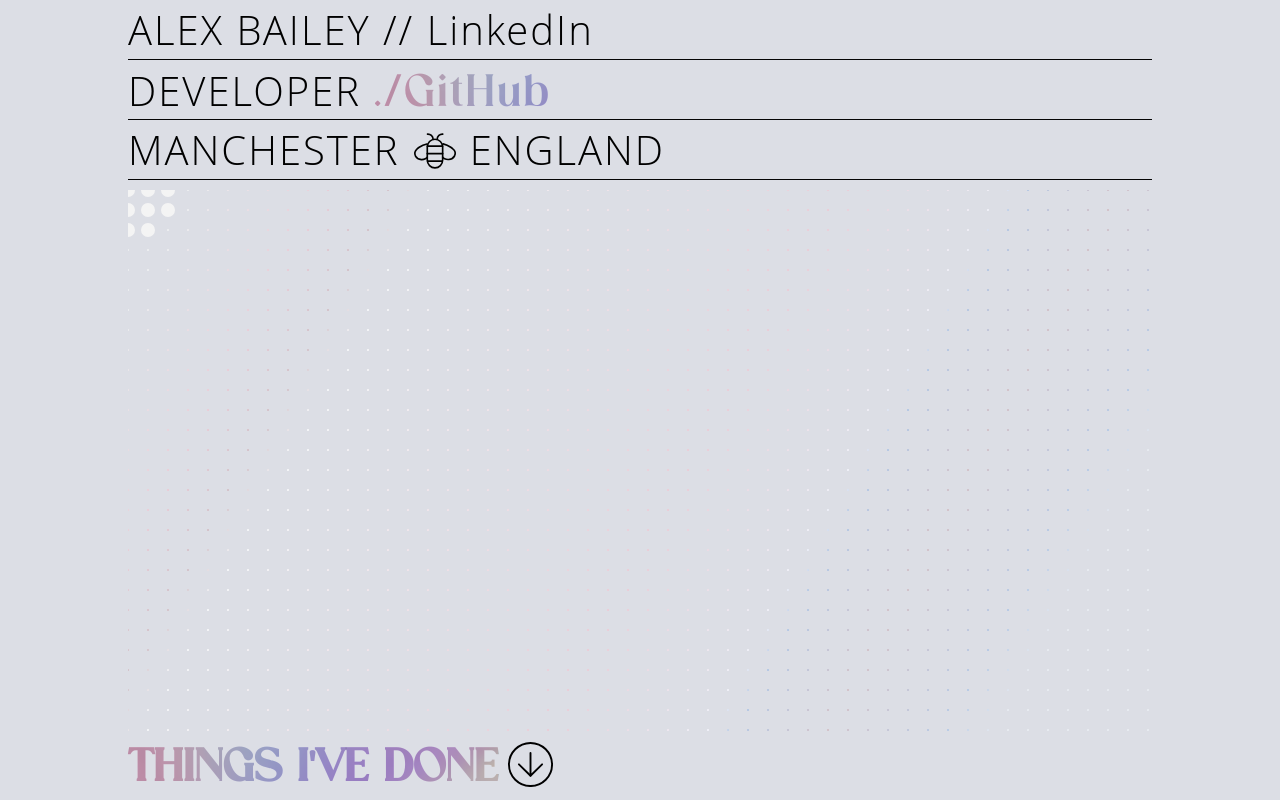
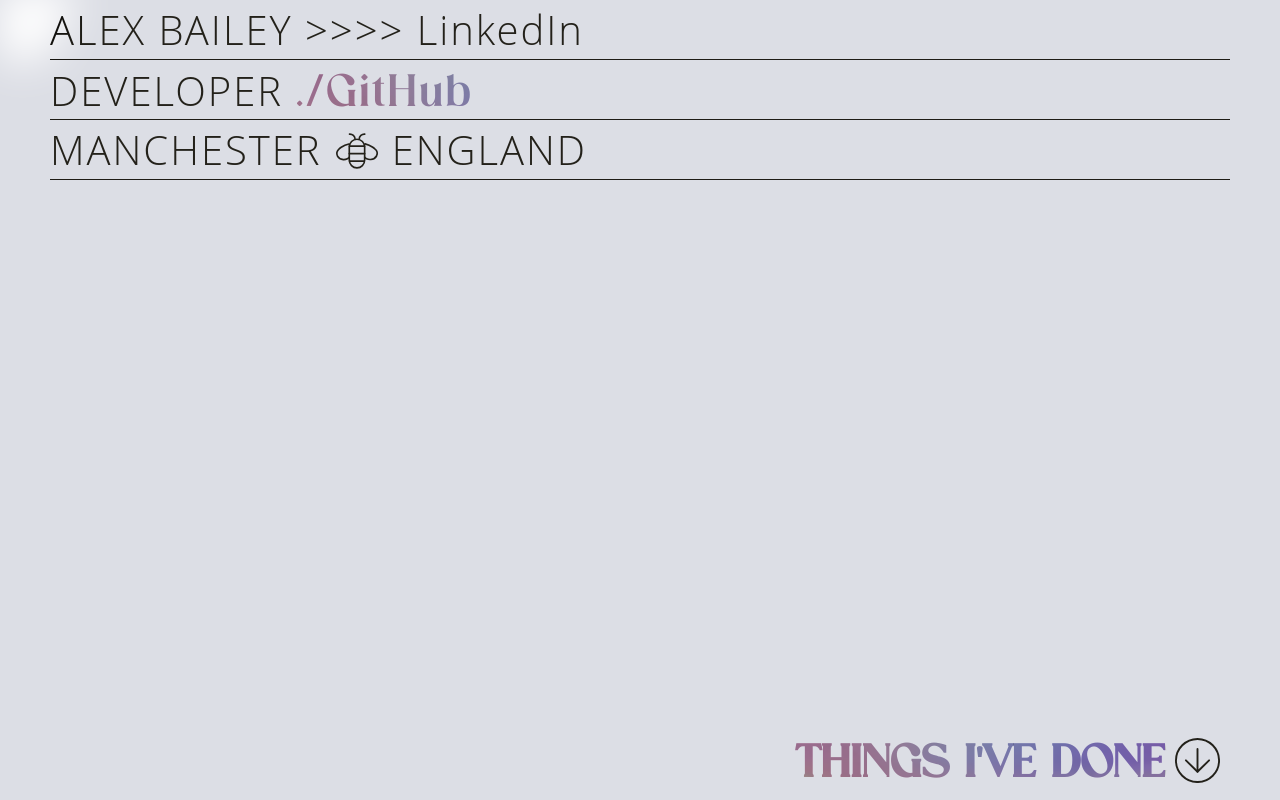
Before and after one commit to Bailey30/portfolio, a React (Create React App) app: page / in a window 1280 px wide. Built offline with nearby package versions, Linux system fonts and the light colour scheme.

Commit message:
more trail

```diff
--- a/src/assets/images/arrow.tsx
+++ b/src/assets/images/arrow.tsx
@@ -2,7 +2,7 @@ import React from "react";
 
 interface Props {
     stroke: string;
-    onClick: () => void;
+    onClick?: () => void;
 }
 const Arrow = ({ stroke, onClick }: Props) => {
     const arrowStyle = {
--- a/src/components/bio/Bio.tsx
+++ b/src/components/bio/Bio.tsx
@@ -34,7 +34,7 @@ const Bio = () => {
                 <div className={styles.bioTop}>
                     <div className={styles.row}>
                         <h1>
-                            ALEX BAILEY //{" "}
+                            ALEX BAILEY {">>>>"}{" "}
                             <a
                                 href="https://www.linkedin.com/in/alex-bailey-9ba821229/"
                                 target="_blank"
@@ -66,15 +66,17 @@ const Bio = () => {
                         <h1>ENGLAND</h1>
                     </div>
                 </div>
-                <Lines />
+                {/* <Lines /> */}
                 <div className={`${styles.row} ${styles.lastRow}`}>
+                    <div onClick={scrollDown}>
                         <h4 className={`${styles.coloredText}`}>
                             THINGS I'VE DONE{" "}
                         </h4>
                         <div className={`${styles.imageContainer} `}>
-                        <Arrow stroke="#D1FE2F" onClick={scrollDown} />
+                            <Arrow stroke="#D1FE2F" />
                             {/* <Arrow stroke="#D1FE2F" /> */}
                             {/* <Arrow stroke="#D1FE2F" /> */}
+                        </div>
                     </div>
                 </div>
             </div>
--- a/src/components/bio/styles.module.scss
+++ b/src/components/bio/styles.module.scss
@@ -7,24 +7,25 @@
 .bioSection {
     display: flex;
     align-content: space-between;
-    max-width: 1300px;
-    width: 80%;
+    // max-width: 1300px;
+    // width: 80%;
     height: 100%;
     margin: 0 auto;
 }
 
 .bioContainer {
+    padding: 0 50px;
     position: relative;
     z-index: 2;
     display: flex;
     flex-direction: column;
     justify-content: space-between;
-    // mix-blend-mode: difference;
-    // filter: grayscale(0%) invert(100%);
+    mix-blend-mode: difference;
+    filter: grayscale(0%) invert(100%);
     width: 100%;
     // margin-bottom: 150px;
     h1 {
-        font-weight: 300;
+        font-weight: 100;
         font-size: 40px;
         letter-spacing: 2px;
     }
@@ -33,7 +34,7 @@
 .row {
     border-bottom: 1px solid $black;
     height: 60px;
-    line-height: 60px;
+    line-height: 80px;
     width: 100%;
     display: flex;
     align-items: center;
@@ -66,9 +67,17 @@
     // border-top: 1px solid $black;
     border-bottom: none;
     padding-bottom: 20px;
+    justify-content: flex-end;
+    div {
+        cursor: pointer;
+        align-items: center;
+        display: flex;
+    }
 }
 
 .coloredText {
+    mix-blend-mode: difference;
+    // filter: grayscale(0%) invert(100%) !important;
     font-size: 50px;
     font-family: "Porsche";
     // font-weight: 500;
@@ -76,7 +85,7 @@
     background-clip: text;
     -webkit-background-clip: text;
     color: rgba(0, 0, 0, 0.2);
-    background-size: 200vh 100vw;
+    background-size: 200vw 100vh;
     background-position: calc(var(--mouse-x) - 100vw), calc(var(--mouse-y) - 100vw);
     transition: background-position 2s ease;
 }
--- a/src/components/lines/Lines.tsx
+++ b/src/components/lines/Lines.tsx
@@ -1,7 +1,10 @@
 import React, { useEffect, useRef, useState } from "react";
 import styles from "./styles.module.scss";
 import { Paths } from "./paths";
+import { useSelector } from "react-redux";
+import { RootState } from "../../redux/store";
 const Lines = () => {
+    const level = useSelector((state: RootState) => state.scroll.level);
     const canvasRef = useRef<HTMLCanvasElement>(null);
     const containerRef = useRef<HTMLDivElement>(null);
     const [ctx, setCtx] = useState<CanvasRenderingContext2D | null>();
@@ -11,7 +14,6 @@ const Lines = () => {
     const [pathsState, setPathsState] = useState<any>();
 
     let oldElapsedTime = 0;
-    let gridSize = 10;
 
     function animate(timestamp?: number) {
         const elapsedTime = timestamp as any;
@@ -75,19 +77,28 @@ const Lines = () => {
             containerRect
         );
         setPathsState(paths);
+        console.log(level);
+        // if (level === 0) {
+        //     // paths.isDrawing = true;
+        //     paths.drawGrid(0);
+        // } else {
+        //     console.log(level);
+        //     // paths.isDrawing = false;
+        //     // paths.stopAnimation();
+        // }
+    }, [ctx]);
 
-        const canvas = canvasRef.current;
-        if (!canvas) return;
-        canvas.width = containerRef?.current?.clientWidth;
-        canvas.height = containerRef?.current?.clientHeight;
-
-        document.addEventListener("mousemove", (e) => {
-            // cursor.x = e.clientX;
-            // cursor.y = e.clientY;
-            // setCursor({ x: e.clientX, y: e.clientY });
-            // console.log(cursor);
-        });
-    }, [ctx]);
+    useEffect(() => {
+        if (!pathsState) return;
+        if (level === 0) {
+            // paths.isDrawing = true;
+            pathsState.drawGrid(0);
+        } else {
+            setTimeout(() => {
+                pathsState.stopAnimation();
+            }, 1000);
+        }
+    }, [level]);
 
     // useEffect(() => {
     //     if (ctx === null || !ctx) return;
--- a/src/components/lines/styles.module.scss
+++ b/src/components/lines/styles.module.scss
@@ -1,21 +1,24 @@
 @use "../../styles/colors.scss" as *;
 .linesContainer {
-    max-width: 1300px;
+    // padding: 0 50px;
+    // max-width: 1300px;
     width: 100%;
-    margin: 0 auto;
-    height: 80%;
-    margin-top: 10px;
-    // position: absolute;
-    top: 50%;
+    // margin: 0 auto;
+    height: 100%; // todo calculate proper height and make canvas controller respond on resize
+    margin-top: -10px;
+    position: absolute;
+    top: 0%;
     left: 50%;
     // opacity: 0.5;
-    // transform: translate(-50%, -50%);
+    transform: translate(-50%, 0%);
     // border-bottom: 1px solid $black;
-    // border: 1px solid red;
+    // border: 10px solid red;
 }
 
 canvas {
+    // border: 1px solid red;
     // max-width: 100%;
     // max-height: 100%;
     // border: 10px solid red;
+    filter: blur(20px);
 }
--- a/src/components/projects/data.ts
+++ b/src/components/projects/data.ts
@@ -25,4 +25,9 @@ export const data: ProjectData = [
         ],
         role: "Full stack",
     },
+    {
+        name: "Pinnacle",
+        tools: ["Typescript", "React", "Redux", "Styled Components"],
+        role: "Front end",
+    },
 ];
--- a/src/components/wordAnimation/WordAnimation.tsx
+++ b/src/components/wordAnimation/WordAnimation.tsx
@@ -8,7 +8,6 @@ interface Props {
 
 const WordAnimation = ({ word, isHovered }: Props) => {
     const splitWord = word.split("");
-    console.log(splitWord);
 
     return (
         <div className={styles.wordContainer}>
@@ -16,7 +15,7 @@ const WordAnimation = ({ word, isHovered }: Props) => {
                 {splitWord.map((letter, i) => {
                     return (
                         <div
-                            key={letter}
+                            key={letter + i}
                             className={`${styles.letter} ${
                                 styles["letter_" + i]
                             } ${isHovered && styles.isHovered}`}
@@ -30,7 +29,7 @@ const WordAnimation = ({ word, isHovered }: Props) => {
                 {splitWord.map((letter, i) => {
                     return (
                         <div
-                            key={letter}
+                            key={letter + i}
                             className={`${styles.letter} ${
                                 styles["letter_" + i]
                             } ${isHovered && styles.isHovered}`}
--- a/src/components/wordAnimation/styles.module.scss
+++ b/src/components/wordAnimation/styles.module.scss
@@ -3,8 +3,9 @@
     width: 40%;
     overflow: hidden;
     h2 {
-        font-weight: 400;
-        font-size: 60px;
+        font-weight: 300;
+        font-size: 40px;
+        letter-spacing: 2px;
         // font-family: "LeMurmure";
     }
 }
--- a/src/sections/landing/Landing.tsx
+++ b/src/sections/landing/Landing.tsx
@@ -12,7 +12,7 @@ const Landing = () => {
                 <Bio />
 
                 {/* <Trail /> */}
-                {/* <Lines /> */}
+                <Lines />
             </div>
         </Section>
     );
```
Also changed, not shown: src/components/lines/paths.ts (+82 -29 lines). Lines whose indentation alone changed are shown as unchanged.
